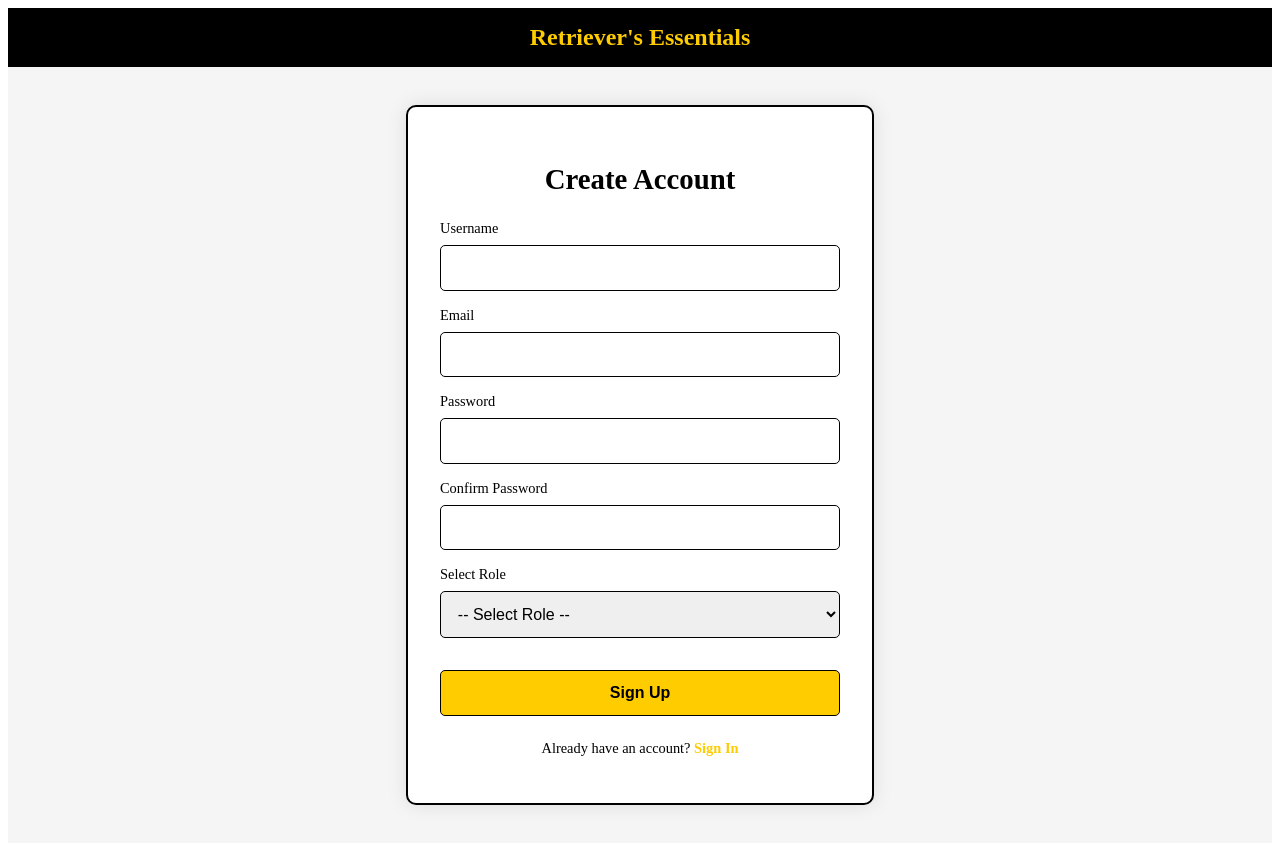
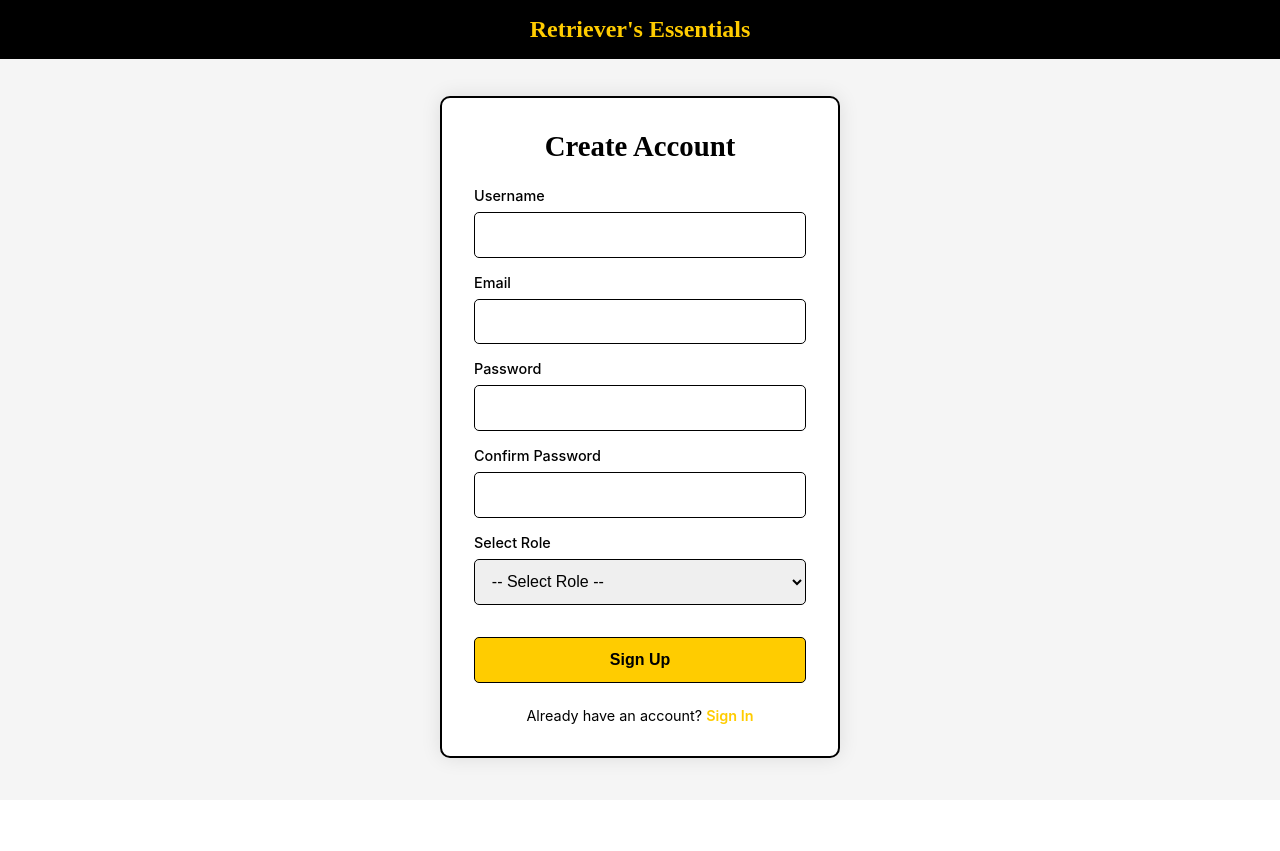
Before and after one commit to joshb-code/cmsc-447proj, a Next.js app in the folder frontend/: page /signup in a window 1280 px wide. After the commit the page ends 800 px from the top, so only its background shows below. Built offline with nearby package versions, Linux system fonts and the light colour scheme; no server answers.

Commit message:
removed the whitespace from the nav bar

```diff
--- a/frontend/app/available-items/page.js
+++ b/frontend/app/available-items/page.js
@@ -2,20 +2,27 @@
 
 import Link from 'next/link';
 import { useEffect } from 'react';
-import { useItems } from '../../context/ItemsContext';
+import { useItems } from '../context/ItemsContext';
 import styles from '../../styles/AvailableItems.module.css';
 
 export default function AvailableItems() {
   const { items, loading, error } = useItems();
 
   useEffect(() => {
-    document.body.classList.add('hide-navbar');
-    return () => document.body.classList.remove('hide-navbar');
+    document.body.classList.add(styles.hideNavbar);
+    document.documentElement.style.margin = '0';
+    document.documentElement.style.padding = '0';
+    document.body.style.margin = '0';
+    document.body.style.padding = '0';
+
+    return () => {
+      document.body.classList.remove(styles.hideNavbar);
+    };
   }, []);
 
   return (
-    <div className={`${styles.availableItemsContainer} no-navbar`}>
-      <div className={styles.titleBanner}>
+    <div className={styles.availableItemsContainer} style={{margin: 0, padding: 0}}>
+      <div className={styles.titleBanner} style={{marginTop: 0}}>
         <Link href="/" className={styles.titleLink}>Retriever&apos;s Essentials</Link>
       </div>
 
--- a/frontend/app/layout.js
+++ b/frontend/app/layout.js
@@ -1,5 +1,8 @@
 // app/layout.js
+import "../styles/reset.css";
+import "../styles/globals.css";
 import "../styles/Home.module.css";
+import { ItemsProvider } from './context/ItemsContext';
 
 export const metadata = {
   title: "Retriever's Essentials",
@@ -9,7 +12,14 @@ export const metadata = {
 export default function RootLayout({ children }) {
   return (
     <html lang="en">
-      <body>{children}</body>
+      <head>
+        <meta name="viewport" content="width=device-width, initial-scale=1.0" />
+      </head>
+      <body>
+        <ItemsProvider>
+          {children}
+        </ItemsProvider>
+      </body>
     </html>
   );
 }
--- a/frontend/styles/AvailableItems.module.css
+++ b/frontend/styles/AvailableItems.module.css
@@ -2,9 +2,18 @@
     display: none;
   }
 
-  .availableItemsContainer.noNavbar {
+  .hideNavbar body {
     margin-top: 0;
+    padding-top: 0;
+  }
+
+  .availableItemsContainer {
     min-height: 100vh;
+    background-color: #f5f5f5;
+    padding-bottom: 2rem;
+    width: 100%;
+    overflow-x: hidden;
+    margin-top: 0 !important;
   }
 
   .titleBanner {
@@ -13,6 +22,8 @@
     display: flex;
     justify-content: center;
     align-items: center;
+    width: 100%;
+    box-sizing: border-box;
   }
 
   .titleLink {
@@ -27,10 +38,11 @@
     color: #ffed4a;
   }
 
-  .availableItemsContainer {
-    min-height: calc(100vh - 64px);
-    background-color: #f5f5f5;
-    padding-bottom: 2rem;
+  .availableItemsContainer.no-navbar {
+    margin-top: 0;
+    min-height: 100vh;
+    width: 100%;
+    overflow-x: hidden;
   }
 
   .loginBanner {
@@ -41,14 +53,17 @@
     justify-content: space-between;
     align-items: center;
     width: 100%;
+    box-sizing: border-box;
+    flex-wrap: nowrap;
   }
 
   .loginBanner p {
     color: #ffcc00;
-    font-size: 1.5rem;
+    font-size: 1.2rem;
     font-weight: bold;
     font-family: 'Playfair Display', serif;
     margin: 0;
+    white-space: nowrap;
   }
 
   .loginButton {
@@ -60,6 +75,8 @@
     font-weight: 500;
     transition: all 0.3s ease;
     font-size: 0.9rem;
+    margin-left: 1rem;
+    white-space: nowrap;
   }
 
   .loginButton:hover {
@@ -156,23 +173,29 @@
     text-align: center;
     padding: 1rem;
     margin: 2rem auto;
-    max-width: 600px;
+    max-width: 100%;
     background-color: #dc3545;
     color: white;
     border-radius: 5px;
     font-size: 1rem;
+    word-break: break-word;
   }
 
   @media (max-width: 768px) {
     .loginBanner {
-      flex-direction: column;
+      flex-direction: row;
       gap: 1rem;
-      text-align: center;
-      padding: 1rem;
+      padding: 0.5rem 1rem;
+      width: 100%;
+    }
+
+    .loginBanner p {
+      font-size: 1rem;
     }
 
     .availableItemsContent {
       padding: 0 1rem;
+      width: 100%;
     }
 
     .itemsGrid {
--- a/frontend/styles/globals.css
+++ b/frontend/styles/globals.css
@@ -2,9 +2,26 @@
 @tailwind components;
 @tailwind utilities;
 
-body {
+/* Reset all margins and padding */
+* {
   margin: 0;
   padding: 0;
+  box-sizing: border-box;
+}
+
+html, body {
+  margin: 0;
+  padding: 0;
+  width: 100%;
+  height: 100%;
+  overflow-x: hidden;
   font-family: -apple-system, BlinkMacSystemFont, 'Segoe UI', Roboto, Oxygen,
     Ubuntu, Cantarell, 'Open Sans', 'Helvetica Neue', sans-serif;
 }
+
+/* Fix for specific white space issue */
+#__next {
+  width: 100%;
+  margin: 0;
+  padding: 0;
+}
--- /dev/null
+++ b/frontend/styles/reset.css
@@ -0,0 +1,15 @@
+/* Reset CSS - only focusing on fixing the whitespace issue */
+html, body {
+  margin: 0 !important;
+  padding: 0 !important;
+}
+
+body::before,
+body::after {
+  display: none !important;
+}
+
+/* Remove any margin from direct children of body */
+body > * {
+  margin-top: 0 !important;
+}
```
